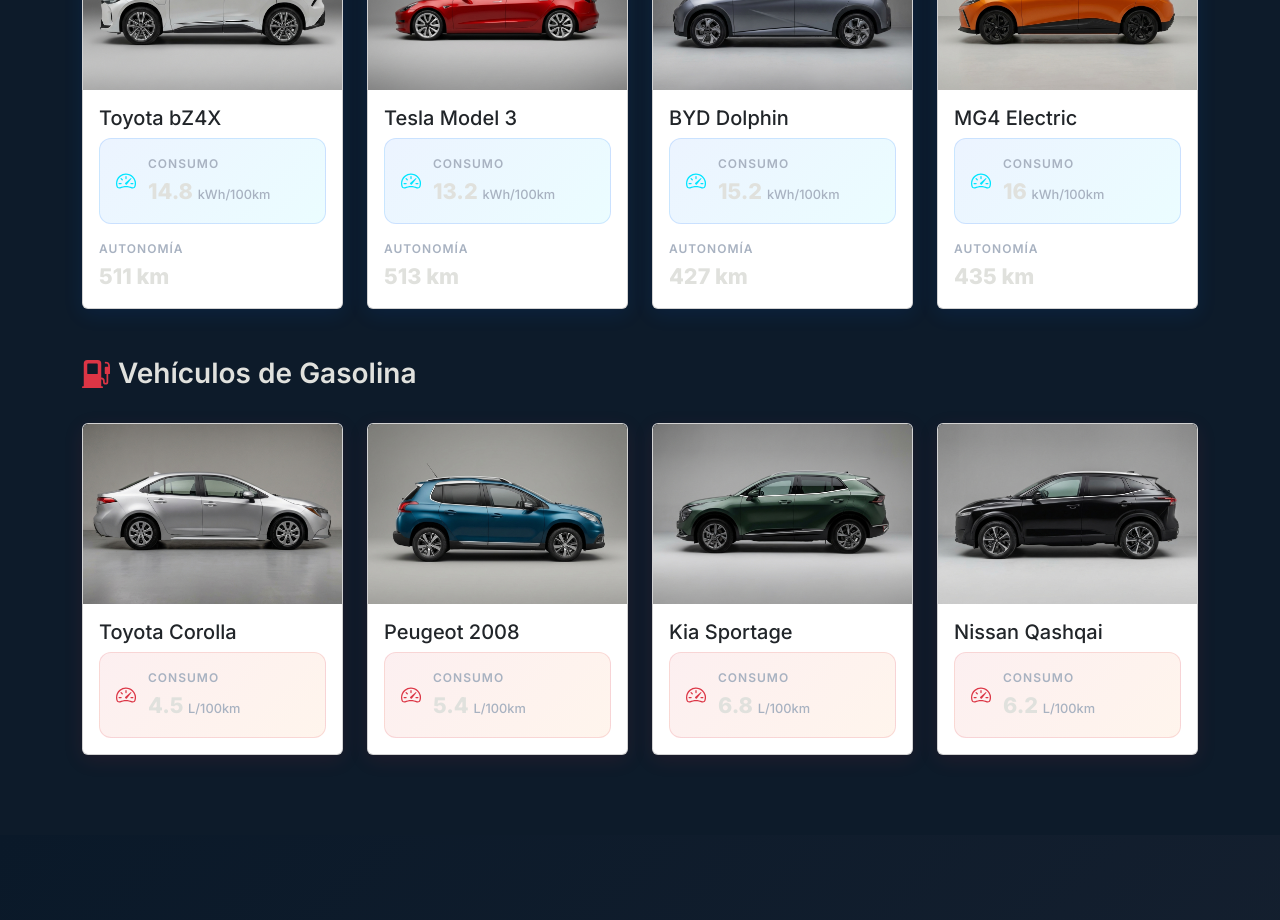
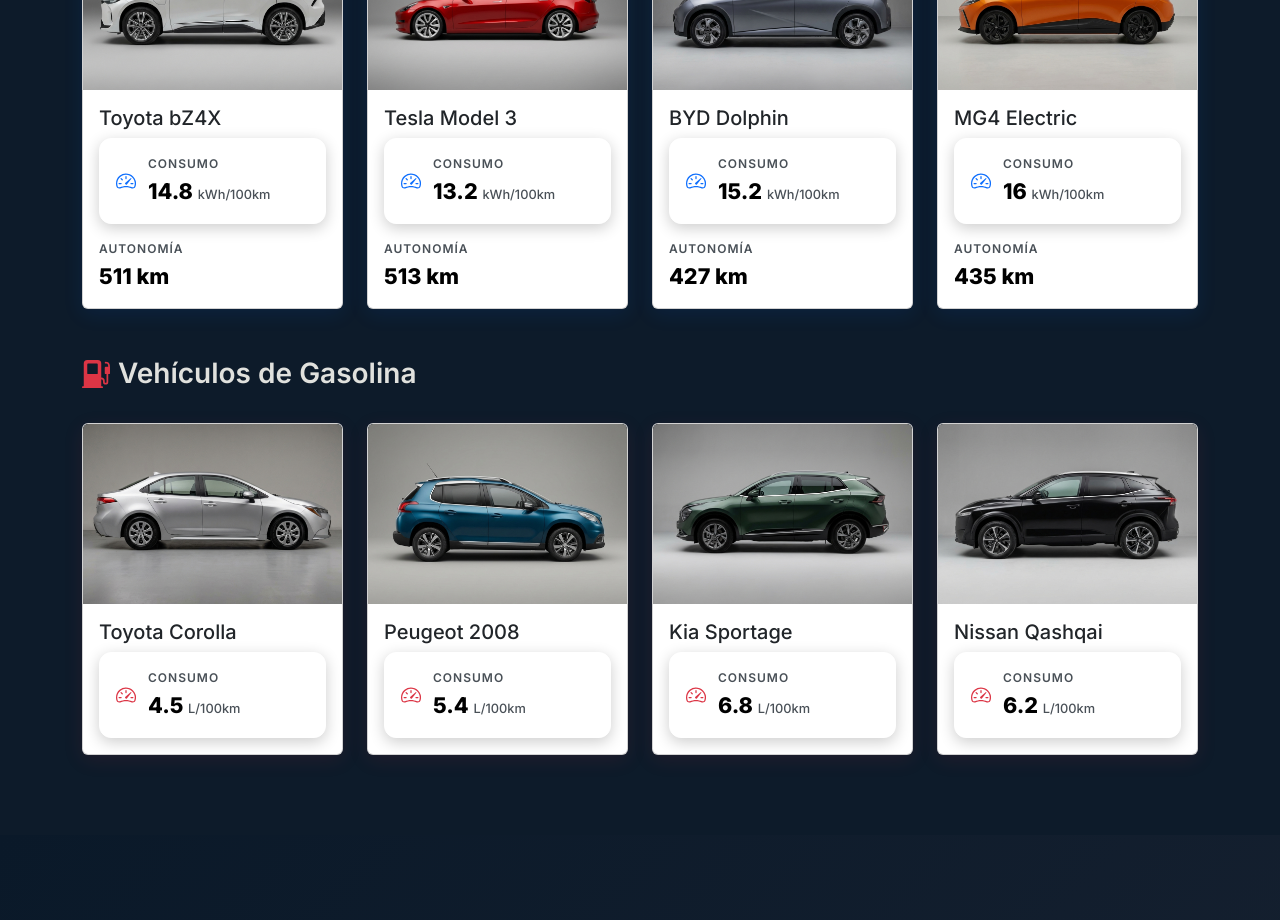
Before and after one commit to titozeio/evc, a React (Vite) app: page / in a window 1280 px wide. Shown: the part 2060-2980 px from the top of the page. Built offline with nearby package versions, Linux system fonts and the light colour scheme.

Commit message:
contrast

```diff
--- a/src/components/Vehicles.css
+++ b/src/components/Vehicles.css
@@ -141,10 +141,41 @@
     font-weight: 800;
 }
 
+[data-theme="dark"] .stat-value {
+    color: #000000;
+}
+
+[data-theme="dark"] .consumption-highlight {
+    background: #ffffff;
+    border: 1px solid #ffffff;
+    box-shadow: 0 4px 15px rgba(0, 0, 0, 0.2);
+}
+
+[data-theme="dark"] .consumption-highlight.gas {
+    background: #ffffff;
+    border: 1px solid #ffffff;
+}
+
+[data-theme="dark"] .stat-label {
+    color: #495057;
+}
+
+[data-theme="dark"] .stat-icon {
+    color: #0d6efd;
+}
+
+[data-theme="dark"] .consumption-highlight.gas .stat-icon {
+    color: #dc3545;
+}
+
 .stat-value .unit {
     font-size: 0.8rem;
     font-weight: 500;
     color: var(--text-secondary);
+}
+
+[data-theme="dark"] .stat-value .unit {
+    color: #495057;
 }
 
 /* Responsive */
```
